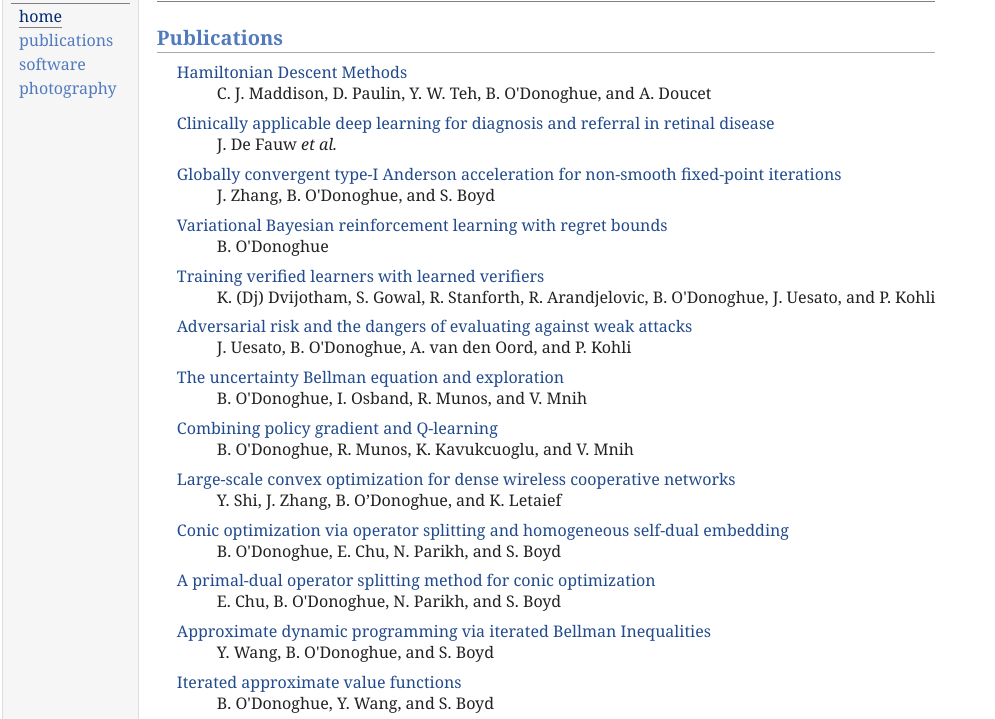
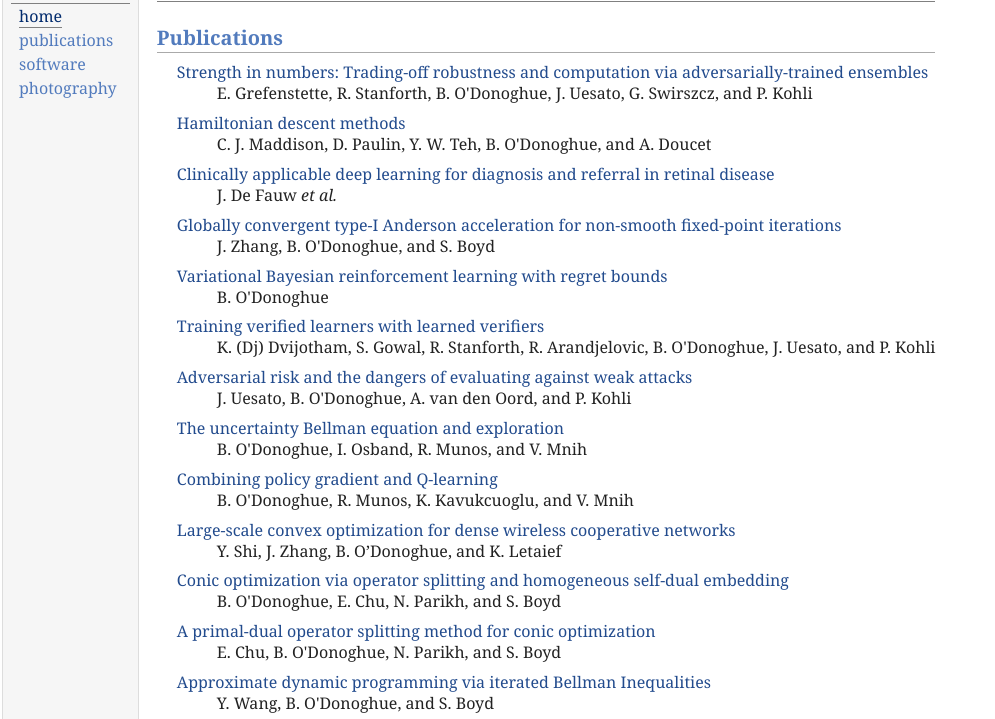
Before and after one commit to AIDS192u4912u4/bodono.github.io, a plain HTML site: page publications.html in a window 1280 px wide. Shown: the part 48-767 px from the top of the page, without its empty margins (0-995 px from the left). Drawn offline with Linux system fonts and the light colour scheme.

Commit message:
update pubs

```diff
--- a/publications.html
+++ b/publications.html
@@ -23,7 +23,9 @@
 </div>
 <h2>Publications</h2>
 <dl>
-<dt><a href="https://arxiv.org/abs/1809.05042">Hamiltonian Descent Methods</a></dt>
+<dt><a href="https://arxiv.org/abs/1811.09300">Strength in numbers: Trading-off robustness and computation via adversarially-trained ensembles</a></dt>
+<dd><p>E. Grefenstette, R. Stanforth, B. O'Donoghue, J. Uesato, G. Swirszcz, and P. Kohli</p></dd>
+<dt><a href="https://arxiv.org/abs/1809.05042">Hamiltonian descent methods</a></dt>
 <dd><p>C. J. Maddison, D. Paulin, Y. W. Teh, B. O'Donoghue, and A. Doucet</p></dd>
 <dt><a href="https://rdcu.be/4sNU">Clinically applicable deep learning for diagnosis and referral in retinal disease</a></dt>
 <dd><p>J. De Fauw <i>et al.</i></p></dd>
@@ -69,7 +71,7 @@
 </dl>
 <div id="footer">
 <div id="footer-text">
-Page generated 2018-09-14 10:53:46 BST, by <a href="http://jemdoc.jaboc.net/">jemdoc</a>.
+Page generated 2018-11-27 12:39:27 GMT, by <a href="http://jemdoc.jaboc.net/">jemdoc</a>.
 (<a href="publications.jemdoc">source</a>)
 </div>
 </div>
```
Also changed, not shown: 1 other file.
